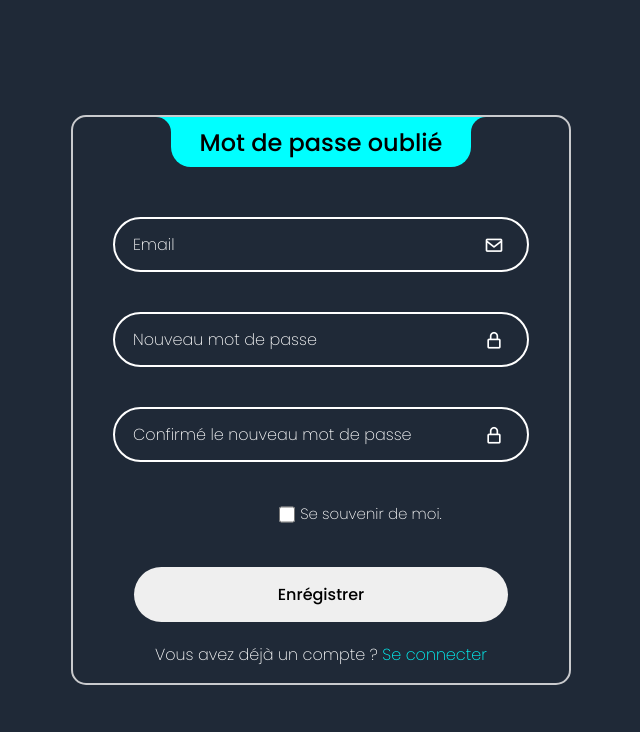
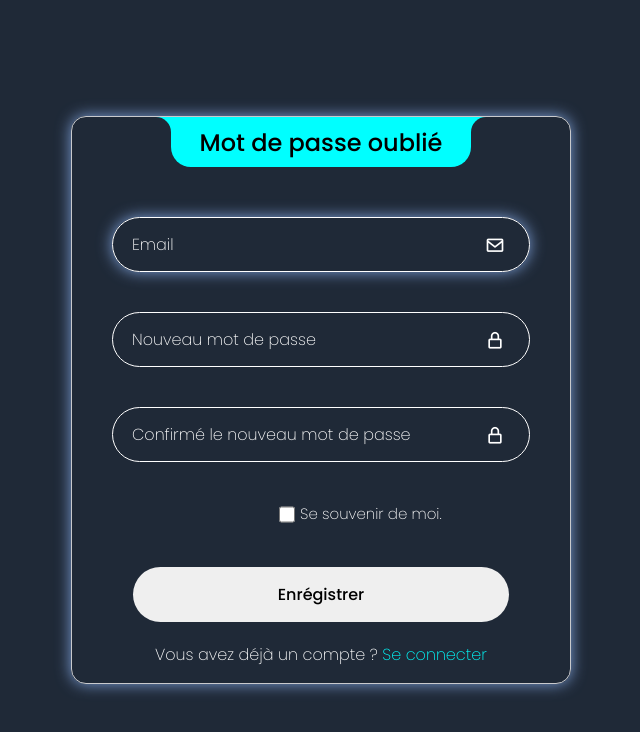
Before and after one commit to Winero05/visualdata, a plain HTML site: page Projet_stage/frontend/html/forGetPassWord.html in a window 1280 px wide. In both pictures the pointer is over the input "Email". Shown: the whole page, without its empty margins (319-959 px from the left). Drawn offline with nearby package versions, Linux system fonts and the light colour scheme.

Commit message:
MAJ au niveau des valeurs pixels des champs d'entré.

```diff
--- a/Projet_stage/frontend/html/css/forGetPassWord.css
+++ b/Projet_stage/frontend/html/css/forGetPassWord.css
@@ -61,7 +61,8 @@ a:hover {
     align-items: center;
     flex-wrap: wrap;
     border-radius: 15px;
-    border: 2px solid #f7f5f5c9;
+    border: 1px solid #f7f5f5c9;
+    box-shadow: 0 0 15px 0 rgb(124, 158, 214);
 }
 
 .form_container:first-child,
@@ -126,12 +127,18 @@ button {
     height: 55px;
     font-size: 16px;
     background-color: #ffffff00;
-    border: 2px solid;
+    border: 1px solid;
     color: white;
     padding-inline: 20px 50px;
     border-radius: 30px;
     outline: none;
 
+}
+
+.box > input:hover,
+.box > input:focus {
+    border: 1.4px solid;
+    box-shadow: 0 0 15px 0 rgb(124, 158, 214);
 }
 
 .box > label {
--- a/Projet_stage/frontend/html/css/login.css
+++ b/Projet_stage/frontend/html/css/login.css
@@ -62,7 +62,8 @@ a:hover {
     flex-wrap: wrap;
     border-radius: 15px;
     border: 1px solid #f7f5f5c9;
-    box-shadow: 0 0 15px 0 rgb(124, 158, 214);}
+    box-shadow: 0 0 15px 0 rgb(124, 158, 214);
+}
 
 .form_container:first-child,
 .form_container> button {
@@ -137,7 +138,7 @@ button {
 
 .box > input:hover,
 .box > input:focus {
-    border: 2px solid;
+    border: 1.4px solid;
     box-shadow: 0 0 15px 0 rgb(124, 158, 214);
 }
 
```
